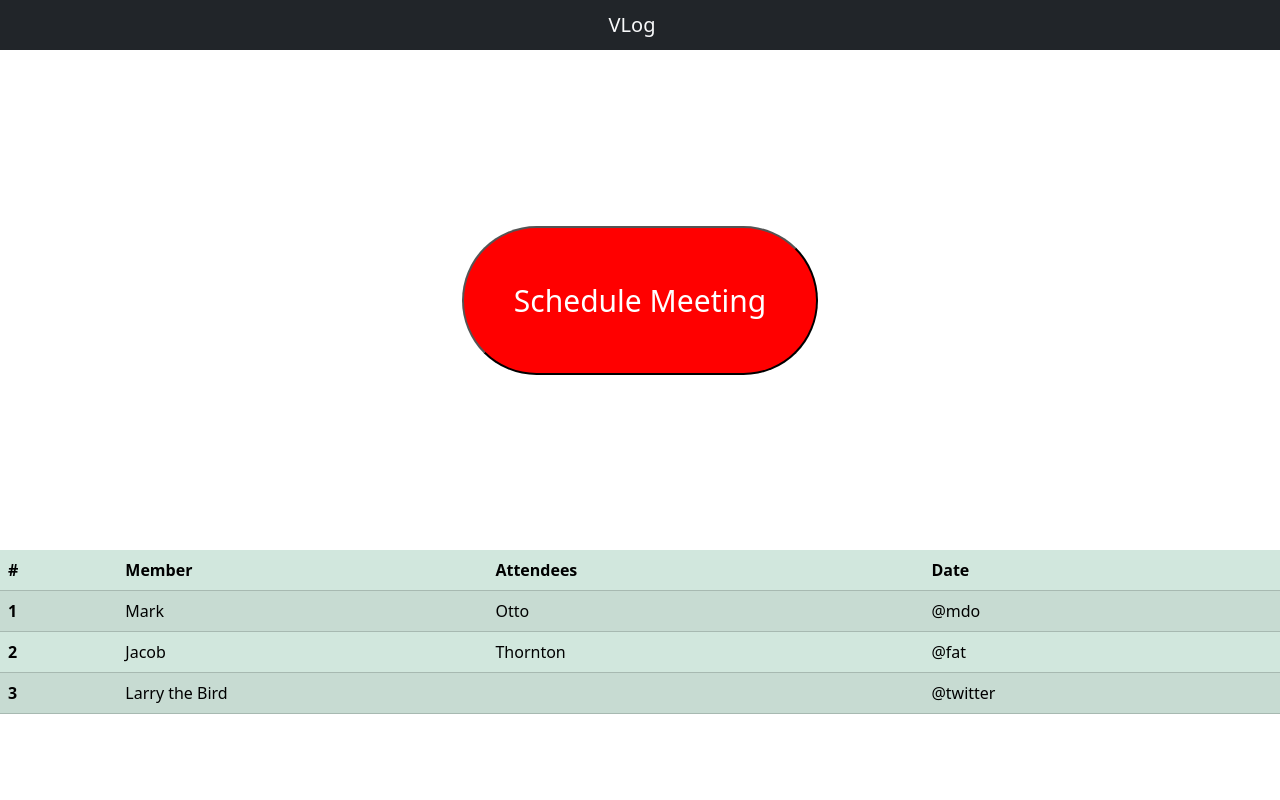
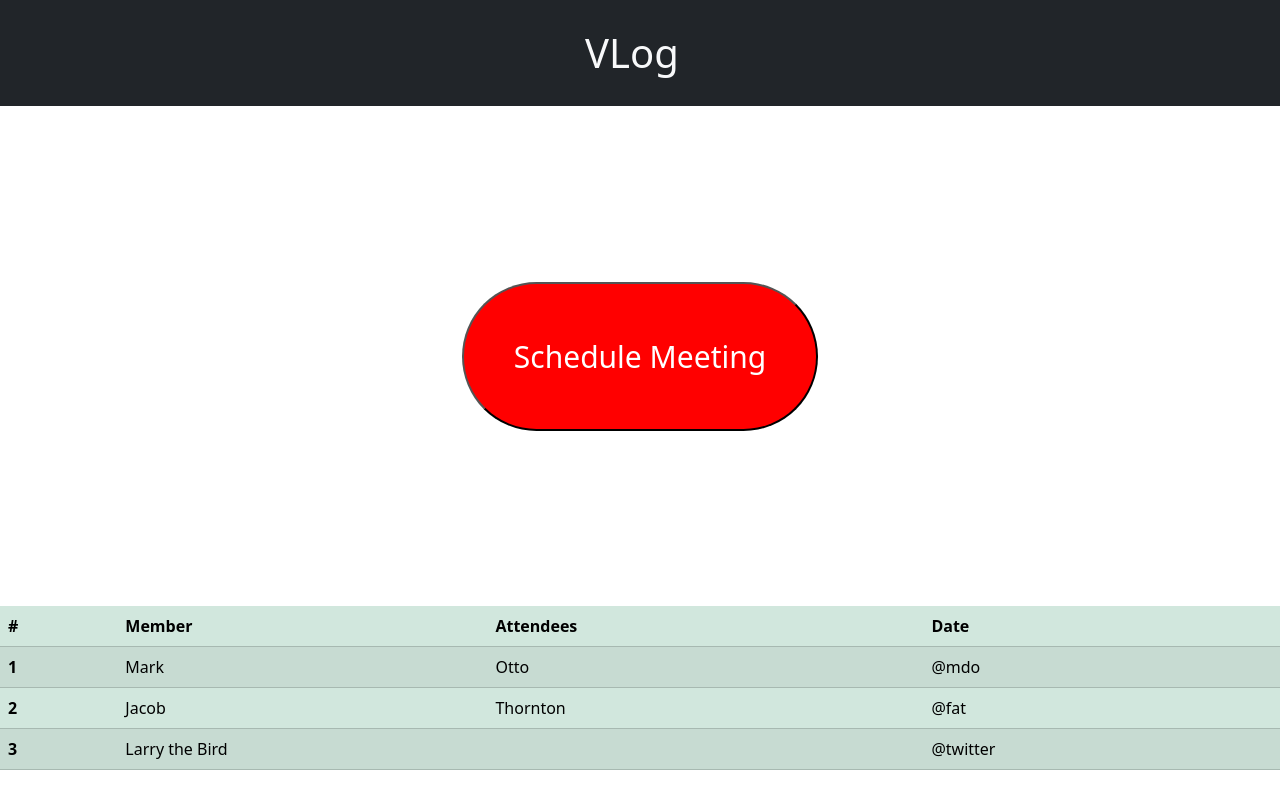
Before and after one commit to jaydgm/vlog, a React (Vite) app in the folder client/: page /vlog in a window 1280 px wide. Built offline with nearby package versions, Linux system fonts and the light colour scheme.

Commit message:
Resize navbar

```diff
--- a/client/src/Layout.jsx
+++ b/client/src/Layout.jsx
@@ -4,8 +4,8 @@ function Layout() {
   return (
     <div className="layout">
       {/* navbar */}
-      <nav className="navbar navbar-light bg-dark d-flex justify-content-center">
-          <Link to='/vlog' className="navbar-brand mb-0 h1 text-light">VLog</Link>
+      <nav className="navbar navbar-light bg-dark py-4 d-flex justify-content-center">
+          <Link to='/vlog' className="navbar-brand mb-0 h1 text-light fs-1">VLog</Link>
       </nav>
       <Outlet />
     </div>
```
